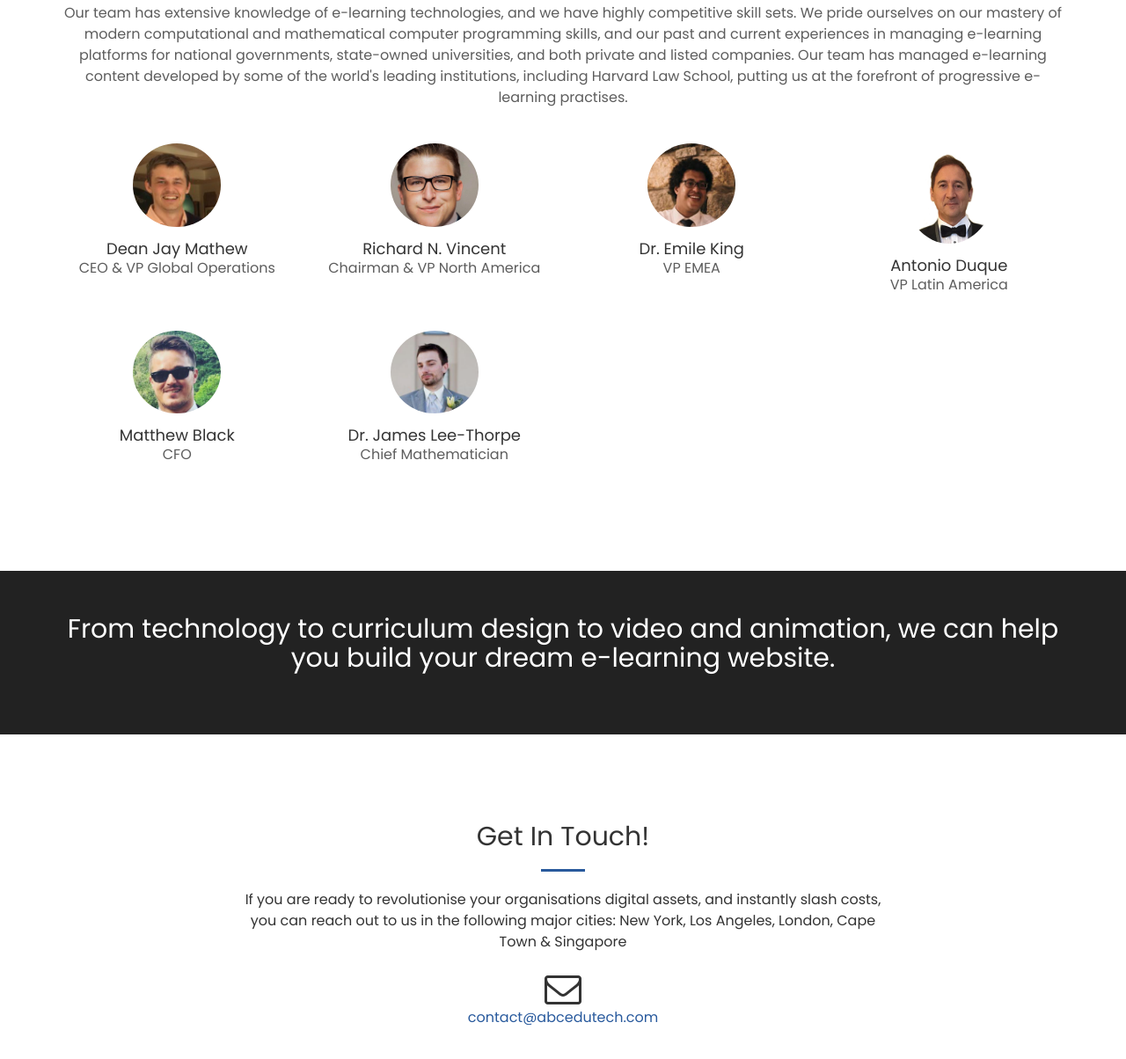
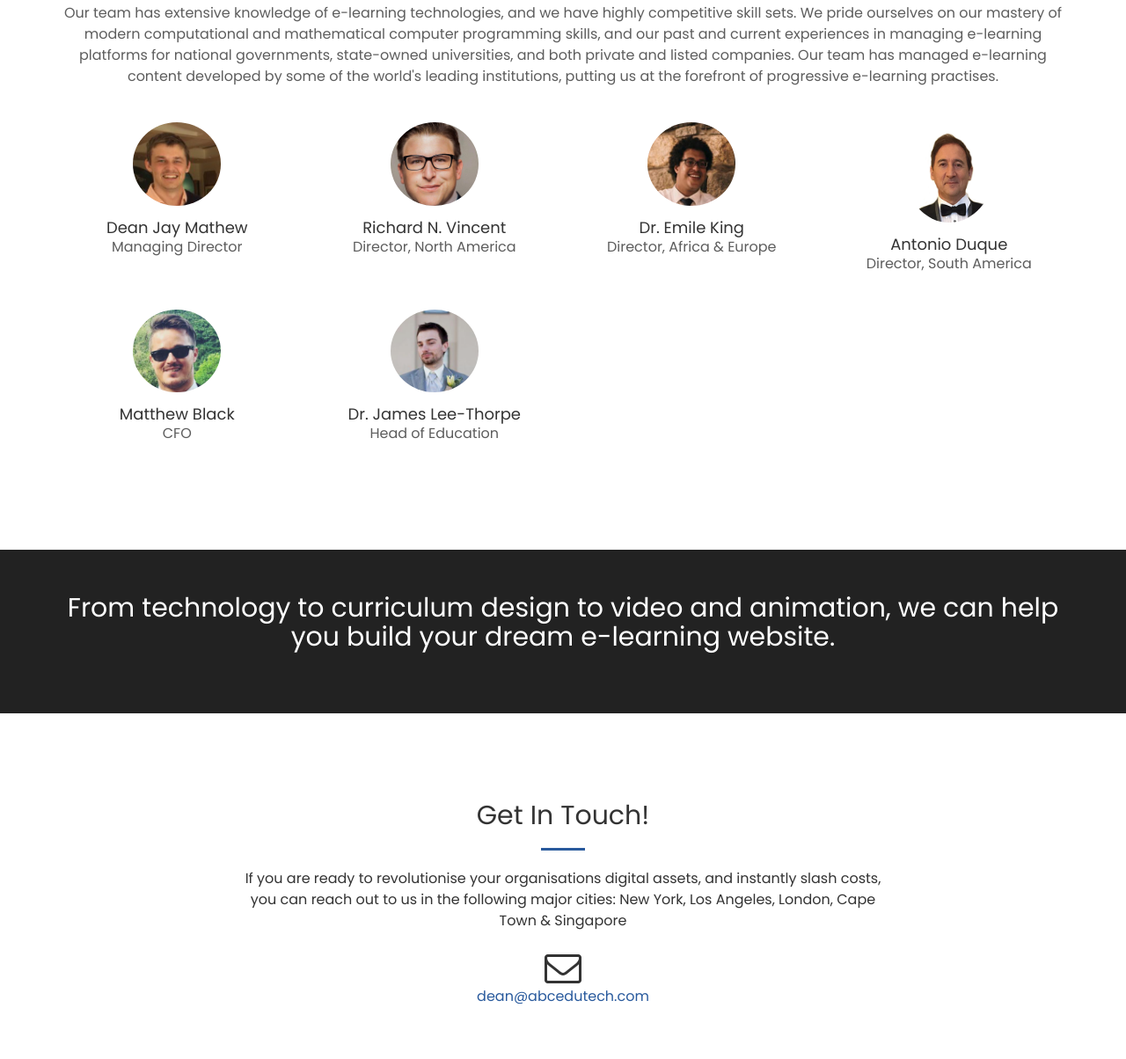
Before and after one commit to ABCEduTech/abcedutech.github.io, a website: page index.html in a window 1280 px wide. Shown: the part 1756-2960 px from the top of the page at 88% size. Drawn offline with nearby package versions, Linux system fonts and the light colour scheme.

Commit message:
update title and remove some text

```diff
--- a/index.html
+++ b/index.html
@@ -155,7 +155,7 @@
                     <h2 class="section-heading">Meet Our Team</h2>
                     <hr class="primary">
                     <p class="text-muted">
-                        Our team has extensive knowledge of e-learning technologies, and we have highly competitive skill sets. We pride ourselves on our mastery of modern computational and mathematical computer programming skills, and our past and current experiences in managing e-learning platforms for national governments, state-owned universities, and both private and listed companies. Our team has managed e-learning content developed by some of the world's leading institutions, including Harvard Law School, putting us at the forefront of progressive e-learning practises.
+                        Our team has extensive knowledge of e-learning technologies, and we have highly competitive skill sets. We pride ourselves on our mastery of modern computational and mathematical computer programming skills, and our past and current experiences in managing e-learning platforms for national governments, state-owned universities, and both private and listed companies. Our team has managed e-learning content developed by some of the world's leading institutions, putting us at the forefront of progressive e-learning practises.
                     </p>
                 </div>
             </div>
@@ -166,28 +166,28 @@
                     <div class="team-box">
                         <img src="img/team-dean.png" alt="icon" class="team-photo">
                         <h4 class="team-name">Dean Jay Mathew</h4>
-                        <p class="text-muted position">CEO &amp; VP Global Operations</p>
+                        <p class="text-muted position">Managing Director</p>
                     </div>
                 </div>
                 <div class="col-lg-3 col-md-6 text-center">
                     <div class="team-box">
                         <img src="img/team-richard.png" alt="icon" class="team-photo">
                         <h4 class="team-name">Richard N. Vincent</h4>
-                        <p class="text-muted position">Chairman &amp; VP North America</p>
+                        <p class="text-muted position">Director, North America</p>
                     </div>
                 </div>
                 <div class="col-lg-3 col-md-6 text-center">
                     <div class="team-box">
                         <img src="img/team-emile.png" alt="icon" class="team-photo">
                         <h4 class="team-name">Dr. Emile King</h4>
-                        <p class="text-muted position">VP EMEA</p>
+                        <p class="text-muted position">Director, Africa & Europe</p>
                     </div>
                 </div>
                 <div class="col-lg-3 col-md-6 text-center">
                     <div class="team-box">
                         <img src="img/team-tony.jpg" alt="icon" class="team-photo">
                         <h4 class="team-name">Antonio Duque</h4>
-                        <p class="text-muted position">VP Latin America</p>
+                        <p class="text-muted position">Director, South America</p>
                     </div>
                 </div>
 <!--                 <div class="col-lg-3 col-md-6 text-center">
@@ -208,7 +208,7 @@
                     <div class="team-box">
                         <img src="img/team-james.png" alt="icon" class="team-photo">
                         <h4 class="team-name">Dr. James Lee-Thorpe</h4>
-                        <p class="text-muted position">Chief Mathematician</p>
+                        <p class="text-muted position">Head of Education</p>
                     </div>
                 </div>
 
@@ -243,7 +243,7 @@
                 </div>
                 <div class="col-lg-8 col-lg-offset-2 text-center">
                     <i class="fa fa-envelope-o fa-3x sr-contact"></i>
-                    <p><a href="mailto:contact@abcedutech.com">contact@abcedutech.com</a></p>
+                    <p><a href="mailto:dean@abcedutech.com">dean@abcedutech.com</a></p>
                 </div>
             </div>
         </div>
```
